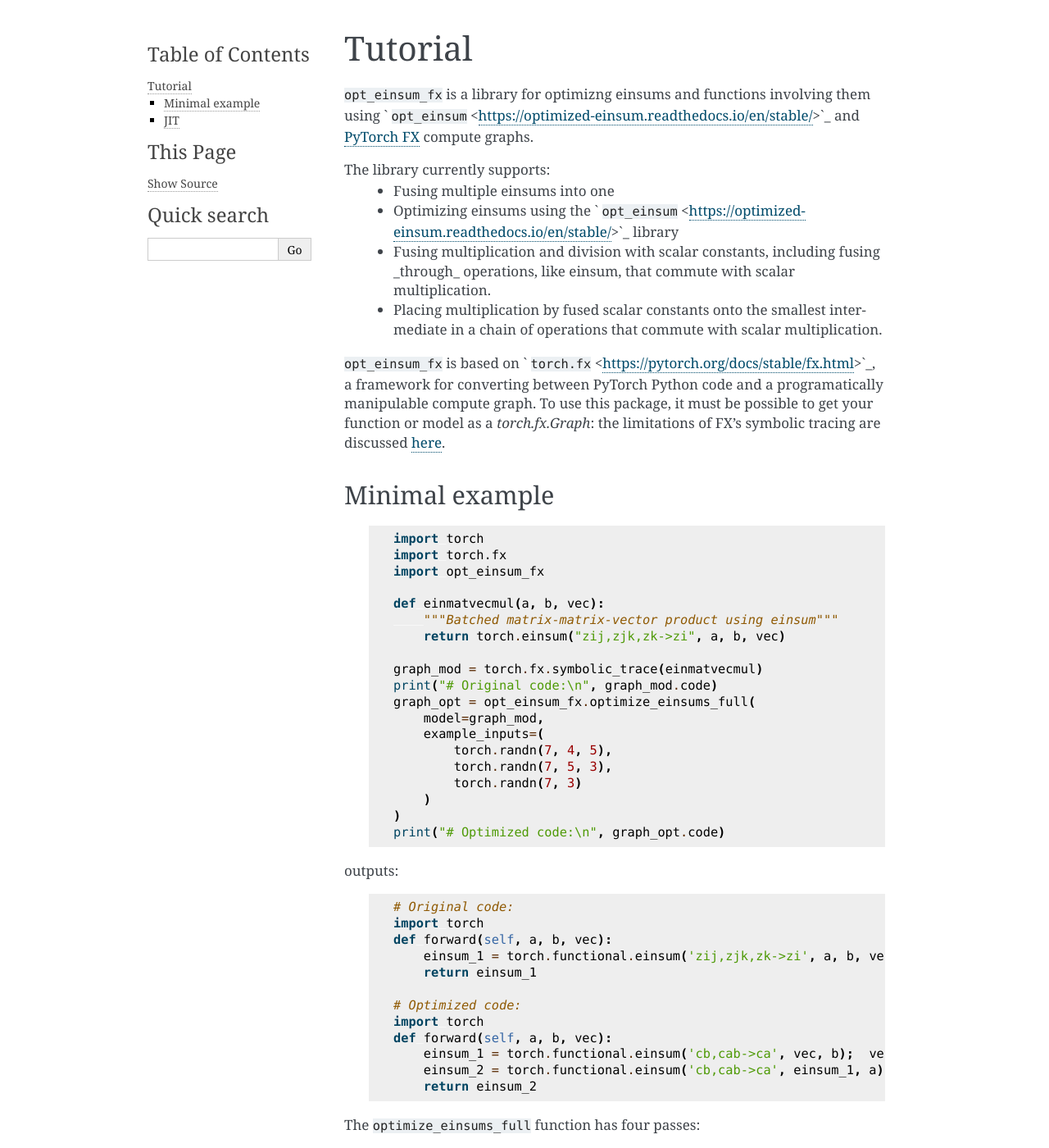
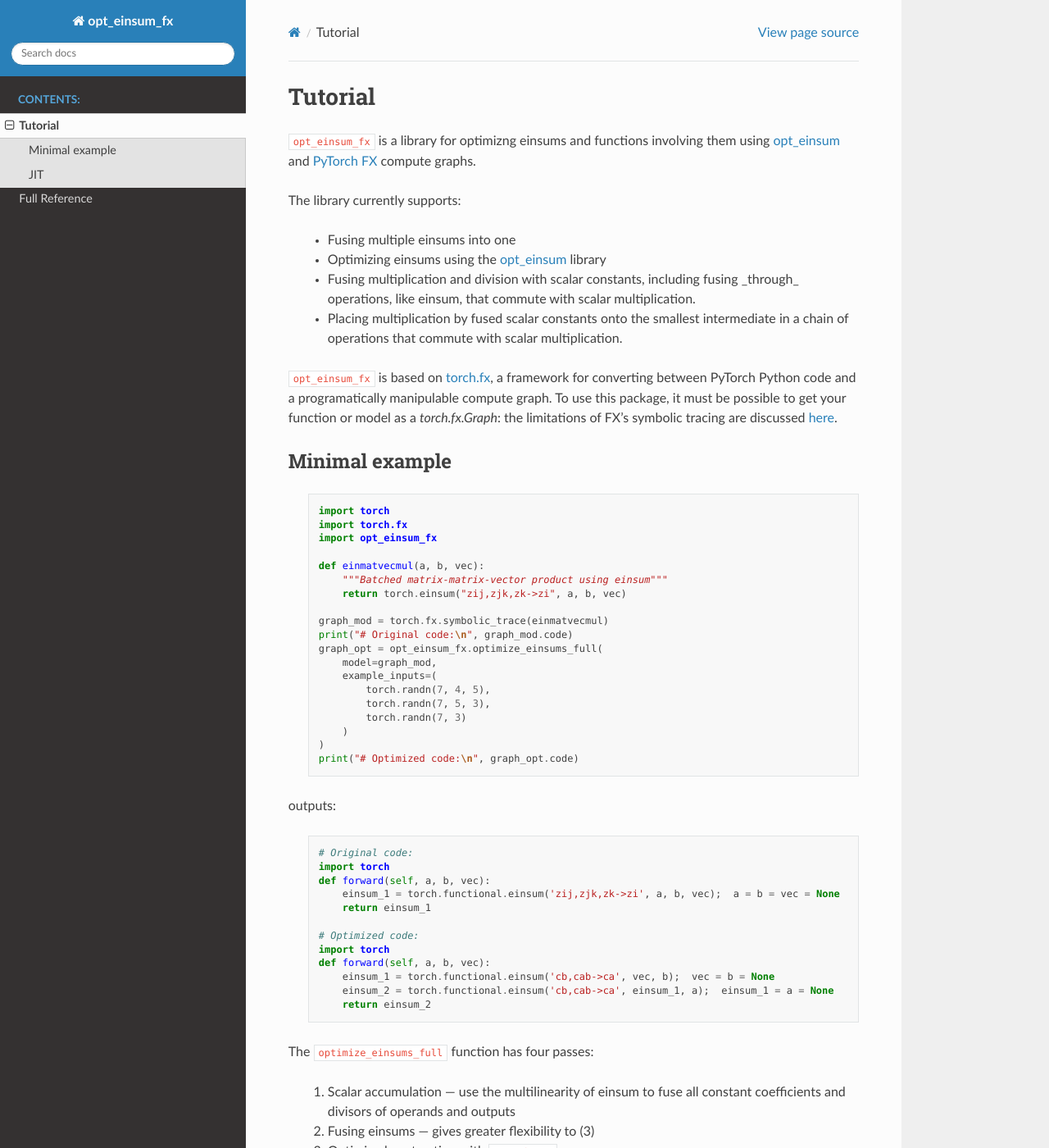
Before and after one commit to Linux-cpp-lisp/opt_einsum_fx, a Sphinx documentation site: the page built from docs/tutorial.rst, in a window 1280 px wide and 1400 px high. Shown: the whole window at 82% size. Built offline with Sphinx 7.4.7 and the Read the Docs theme 2.0.0, drawn with Linux system fonts in a browser that asks for light colours; some of the changed text lies outside the part shown.

Commit message:
[docs] theme

```diff
--- a/docs/conf.py
+++ b/docs/conf.py
@@ -27,7 +27,7 @@ author = "Linux-cpp-lisp"
 # Add any Sphinx extension module names here, as strings. They can be
 # extensions coming with Sphinx (named 'sphinx.ext.*') or your custom
 # ones.
-extensions = ["sphinx.ext.autodoc", "sphinx.ext.napoleon"]
+extensions = ["sphinx.ext.autodoc", "sphinx.ext.napoleon", "sphinx_rtd_theme"]
 
 # Add any paths that contain templates here, relative to this directory.
 templates_path = ["_templates"]
@@ -43,7 +43,7 @@ exclude_patterns = ["_build", "Thumbs.db", ".DS_Store"]
 # The theme to use for HTML and HTML Help pages.  See the documentation for
 # a list of builtin themes.
 #
-html_theme = "alabaster"
+html_theme = "sphinx_rtd_theme"
 
 # Add any paths that contain custom static files (such as style sheets) here,
 # relative to this directory. They are copied after the builtin static files,
--- a/docs/tutorial.rst
+++ b/docs/tutorial.rst
@@ -1,15 +1,16 @@
 Tutorial
 ========
 
-``opt_einsum_fx`` is a library for optimizng einsums and functions involving them using ` ``opt_einsum`` <https://optimized-einsum.readthedocs.io/en/stable/>`_ and `PyTorch FX <https://pytorch.org/docs/stable/fx.html>`_ compute graphs.
+``opt_einsum_fx`` is a library for optimizng einsums and functions involving them using `opt_einsum <https://optimized-einsum.readthedocs.io/en/stable/>`_ and `PyTorch FX <https://pytorch.org/docs/stable/fx.html>`_ compute graphs.
 
 The library currently supports:
+
  - Fusing multiple einsums into one
- - Optimizing einsums using the ` ``opt_einsum`` <https://optimized-einsum.readthedocs.io/en/stable/>`_ library
+ - Optimizing einsums using the `opt_einsum <https://optimized-einsum.readthedocs.io/en/stable/>`_ library
  - Fusing multiplication and division with scalar constants, including fusing _through_ operations, like einsum, that commute with scalar multiplication.
  - Placing multiplication by fused scalar constants onto the smallest intermediate in a chain of operations that commute with scalar multiplication.
 
-``opt_einsum_fx`` is based on ` ``torch.fx`` <https://pytorch.org/docs/stable/fx.html>`_, a framework for converting between PyTorch Python code and a programatically manipulable compute graph. To use this package, it must be possible to get your function or model as a `torch.fx.Graph`: the limitations of FX's symbolic tracing are discussed `here <https://pytorch.org/docs/stable/fx.html#limitations-of-symbolic-tracing>`_.
+``opt_einsum_fx`` is based on `torch.fx <https://pytorch.org/docs/stable/fx.html>`_, a framework for converting between PyTorch Python code and a programatically manipulable compute graph. To use this package, it must be possible to get your function or model as a `torch.fx.Graph`: the limitations of FX's symbolic tracing are discussed `here <https://pytorch.org/docs/stable/fx.html#limitations-of-symbolic-tracing>`_.
 
 Minimal example
 ---------------
```
